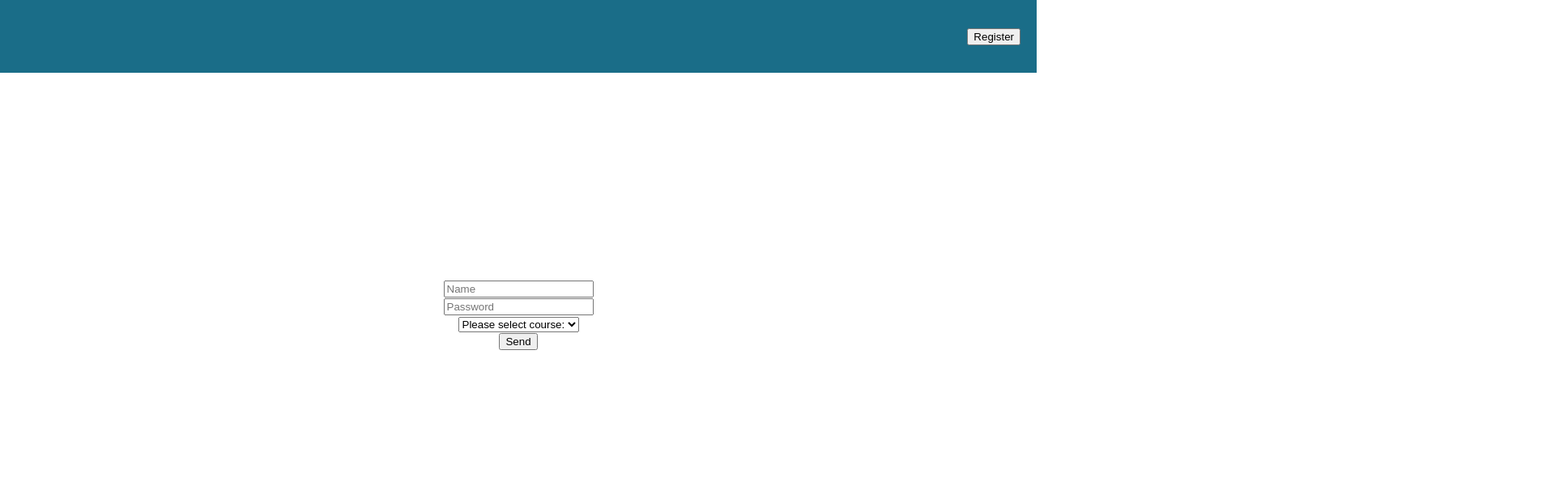
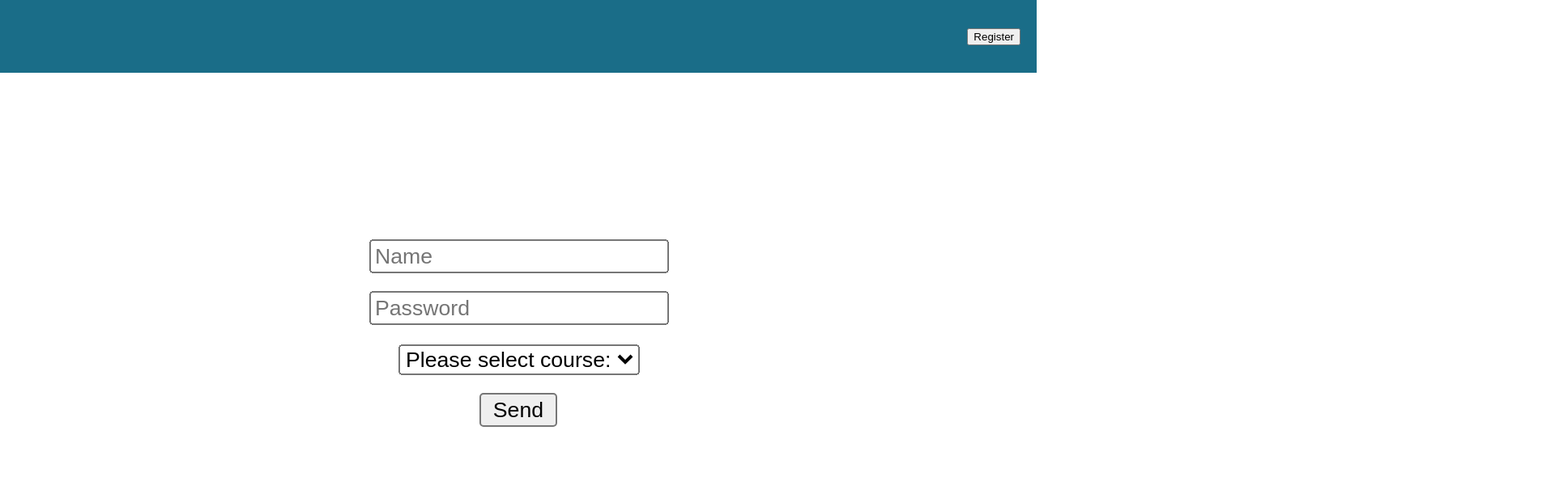
Before and after one commit to SyntaxPanda/BooCom, a React (Create React App) app in the folder frontend/: page /register in a window 1280 px wide. Shown: the top 616 px of the page at 81% size, 1920 px wide, since content can reach past the window. Built offline with nearby package versions, Linux system fonts and the light colour scheme; no server answers.

Commit message:
change css to grid and user transform scale to make it bigger

```diff
--- a/frontend/src/css/registerCSS/RegisterPage.css
+++ b/frontend/src/css/registerCSS/RegisterPage.css
@@ -1,14 +1,31 @@
 .registerPage{
+    display: grid;
     height: 100%;
     width: auto;
 }
 
-.registerForm{
-    margin-top: 20%;
-    display: flex;
+.registerForm {
+    display: grid;
     flex-direction: column;
     flex-wrap: wrap;
     justify-content: center;
     align-items: center;
     align-content: normal;
+    transform: scale(2);
 }
+
+.inputRegisterPageName {
+    margin-top: 10px;
+}
+
+.inputRegisterPagePassword {
+    margin-top: 10px;
+}
+
+.selectCourseRegisterPage {
+    margin-top: 10px;
+}
+
+.buttonSendRegisterPage {
+    margin-top: 10px;
+}
--- a/frontend/src/pages/RegisterPage.tsx
+++ b/frontend/src/pages/RegisterPage.tsx
@@ -49,21 +49,21 @@ export default function RegisterPage() {
         <div className={"registerPage"}>
             <div className={"registerForm"}>
             <form onSubmit={addUser}>
-                <div>
+                <div className={"inputRegisterPageName"}>
                     <input placeholder="Name" type="text" value={name} onChange={OnChangeHandlerUserName}/>
                 </div>
-                <div>
+                <div className={"inputRegisterPagePassword"}>
                     <input placeholder={"Password"} type="password" value={password}
                            onChange={OnChangeHandlerUserPassword}/>
                 </div>
-                <div>
+                <div className={"selectCourseRegisterPage"}>
                     <select name={"course"} onChange={OnChangeHandlerUserCourse}>
                         <option>Please select course:</option>
                         <option value={"BOJAVA231"}>Bo-java-23-1</option>
                         <option value={"COACH"}>Coach</option>
                     </select>
                 </div>
-                <div>
+                <div className={"buttonSendRegisterPage"}>
                     <button>Send</button>
                 </div>
             </form>
```
